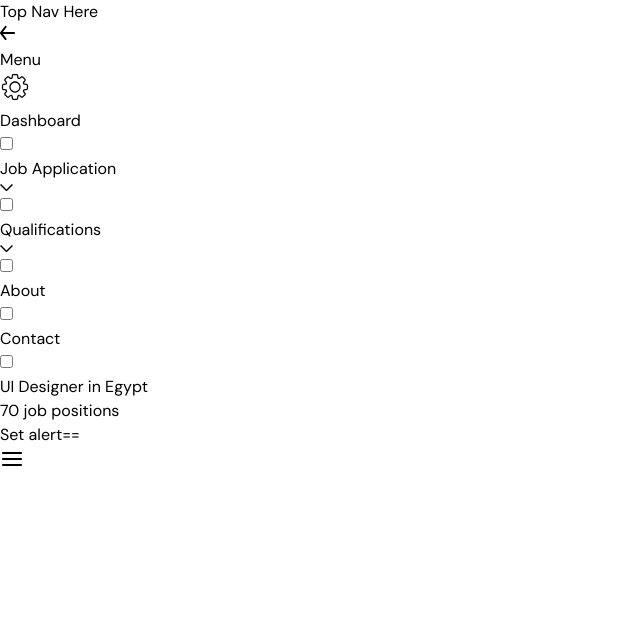
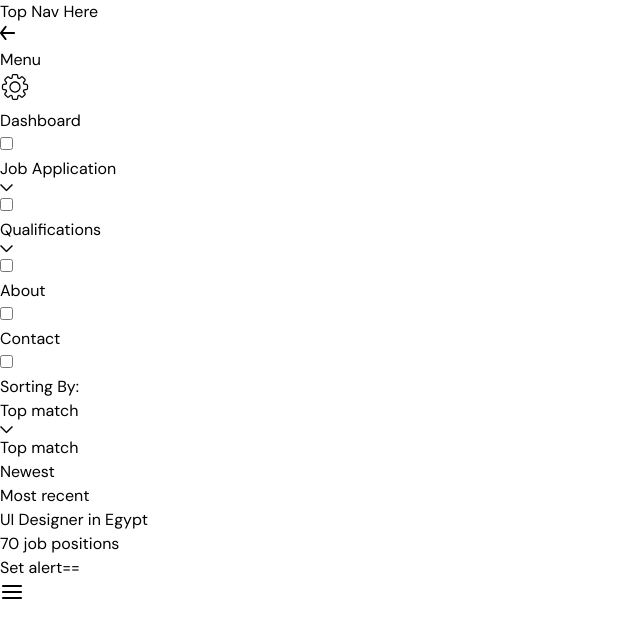
Before and after one commit to slovanky/izam-frontend-task, a Next.js app: page / in a window 1280 px wide. Shown: the top 638 px of the page, without its empty margins (0-640 px from the left). Built offline with nearby package versions, Linux system fonts and the light colour scheme.

Commit message:
sorting dropdown > UI & function

```diff
--- a/src/app/(website)/layout.tsx
+++ b/src/app/(website)/layout.tsx
@@ -19,7 +19,7 @@ export default function WebsiteLayout({
         {/* Side Filter Menu */}
         <div
           className={`
-          shrink-0 fixed lg:static top-0 bottom-0 right-0 w-screen lg:w-[380px] 2xl:w-[440px] min-h-screen lg:h-screen overflow-y-auto transition-main
+          z-[99] shrink-0 fixed lg:static top-0 bottom-0 right-0 w-screen lg:w-[380px] 2xl:w-[440px] min-h-screen lg:h-screen overflow-y-auto transition-main
           ${isOpen ? "left-0" : "-left-[100%]"}
           `}
         >
--- a/src/app/(website)/page.tsx
+++ b/src/app/(website)/page.tsx
@@ -1,6 +1,7 @@
 "use client";
 
 import { MenuIcon } from "@/components/common/Icons";
+import SortingDropdown from "@/components/SortingDropdown";
 
 import { useSidebarStore } from "@/stores/sidebarStore";
 
@@ -8,6 +9,10 @@ export default function JobsPage() {
   const { openSidebar } = useSidebarStore();
 
   return (
+    <>
+      <div className="flex items-center justify-end">
+        <SortingDropdown />
+      </div>
       <div className="flex items-stretch gap-1.5">
         <div className="grow px-4 lg:px-10 py-2.5 lg:py-6 flex items-end lg:items-center justify-between gap-5 bg-[#3D8E41] text-white rounded-[2px] lg:rounded-[5px]">
           <div>
@@ -23,5 +28,6 @@ export default function JobsPage() {
           <MenuIcon className="w-[24px] h-[24px] aspect-square" />
         </button>
       </div>
+    </>
   );
 }
--- /dev/null
+++ b/src/components/SortingDropdown.tsx
@@ -0,0 +1,61 @@
+"use client";
+
+import { useEffect, useRef, useState } from "react";
+import { ChevronDownIcon } from "./common/Icons";
+
+export default function SortingDropdown() {
+  const [dropdownIsOpen, setDropdownIsOpen] = useState<boolean>(true);
+
+  const optionList = ["Top match", "Newest", "Most recent"];
+
+  const [currentOption, setCurrentOption] = useState<string>(optionList[0]);
+
+  const menuElRef = useRef<HTMLDivElement>(null);
+
+  useEffect(() => {
+    const handleOutSideClick = (e: { target: Node | null }): void => {
+      if (!menuElRef.current?.contains(e.target)) {
+        setDropdownIsOpen(false);
+      }
+    };
+
+    window.addEventListener("mousedown", handleOutSideClick as () => void);
+
+    return () => {
+      window.removeEventListener("mousedown", handleOutSideClick as () => void);
+    };
+  }, [menuElRef]);
+
+  return (
+    <div ref={menuElRef} className="relative">
+      <div
+        onClick={() => setDropdownIsOpen(!dropdownIsOpen)}
+        className={`w-[310px] px-[26px] py-[19px] flex items-center justify-between gap-3 border rounded-t-[5px] transition-main
+        ${dropdownIsOpen ? "bg-white border-[#D8D8D8] rounded-b-none" : "bg-transparent border-transparent"}
+        `}
+      >
+        <span className="text-xl text-[#404040] font-medium">Sorting By:</span>
+        <div className="grow flex items-center justify-between text-[#48A74C] cursor-pointer">
+          <span className="text-xl font-medium">{currentOption}</span>
+          <ChevronDownIcon className="shrink-0 h-[13px] aspect-square" />
+        </div>
+      </div>
+      {dropdownIsOpen && (
+        <div className="absolute left-0 top-full right-0 bg-white border border-t-0 border-[#D8D8D8] rounded-b-[11px] overflow-hidden">
+          <ul>
+            {optionList.map((item, index) => (
+              <li key={`sorting-item-${index}`}>
+                <div
+                  onClick={() => setCurrentOption(item)}
+                  className={`px-[26px] py-[19px] text-xl cursor-pointer ${currentOption === item ? "bg-[#F0F0F0] text-[#48A74C]" : "bg-transparent text-[#707070]"}`}
+                >
+                  <span>{item}</span>
+                </div>
+              </li>
+            ))}
+          </ul>
+        </div>
+      )}
+    </div>
+  );
+}
```
Lines whose indentation alone changed are shown as unchanged.
